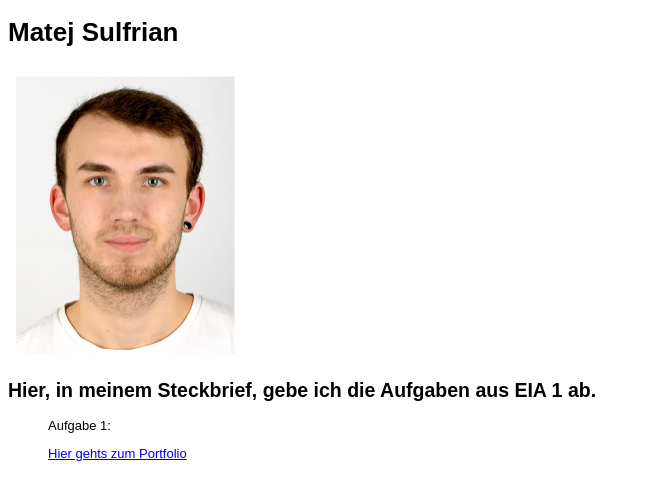
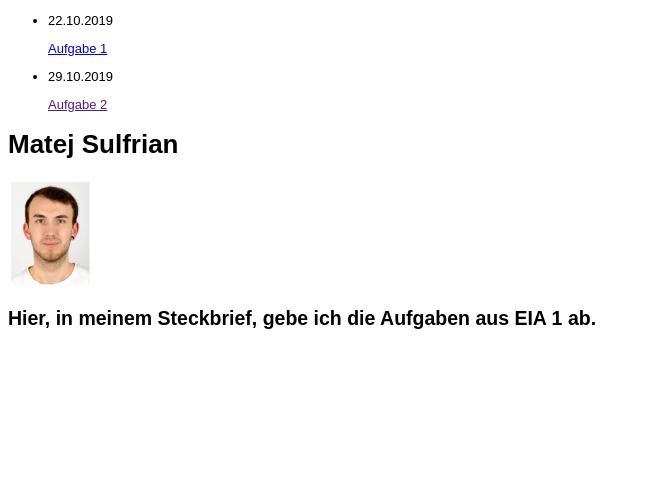
Before and after one commit to Matej-Sulfrian/Matej-Sulfrian, a plain HTML site: page steckbrief.htm in a window 1280 px wide. Shown: the whole page, without its empty margins (0-649 px from the left). Drawn offline with Linux system fonts and the light colour scheme.

Commit message:
Update steckbrief.htm

```diff
--- a/steckbrief.htm
+++ b/steckbrief.htm
@@ -12,12 +12,13 @@ body {
 </style>
 </head>
 <body>
+	<ul>
+		<li><p>22.10.2019</p><a target="_blank" href="./Mein Portfolio/Aufgabe_1.htm">Aufgabe 1</a></li>
+		<li><p>29.10.2019</p><a target="_blank" href="">Aufgabe 2</a></li>
+	</ul>
 	<h1>Matej Sulfrian</h1>
-	<img src="./portrait.jpg" width="236" height="294,5">
-	<div>
-		<h2>Hier, in meinem Steckbrief, gebe ich die Aufgaben aus EIA 1 ab.</h2>
-		<ul>
-			<p>Aufgabe 1:</p><a target="_blank" href="./Mein Portfolio/Aufgabe_1.htm">Hier gehts zum Portfolio</a>
+	<img src="./portrait.jpg" width="85px" height="110px">
+	<h2>Hier, in meinem Steckbrief, gebe ich die Aufgaben aus EIA 1 ab.</h2>
 
 </body>
 </html>
```
